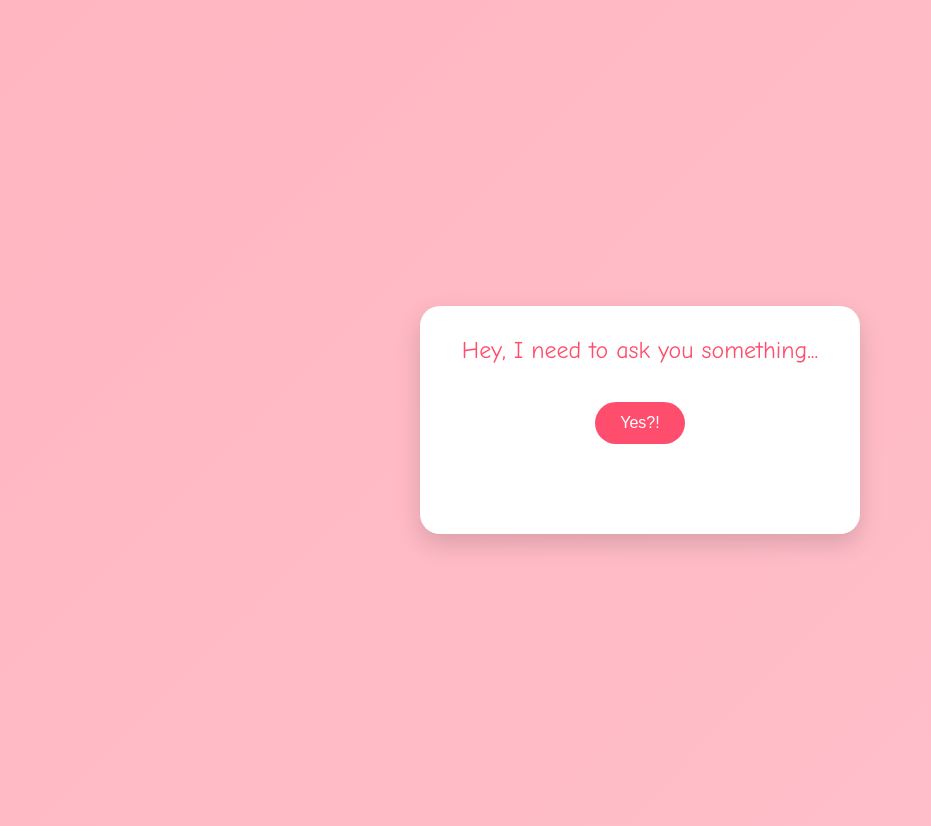
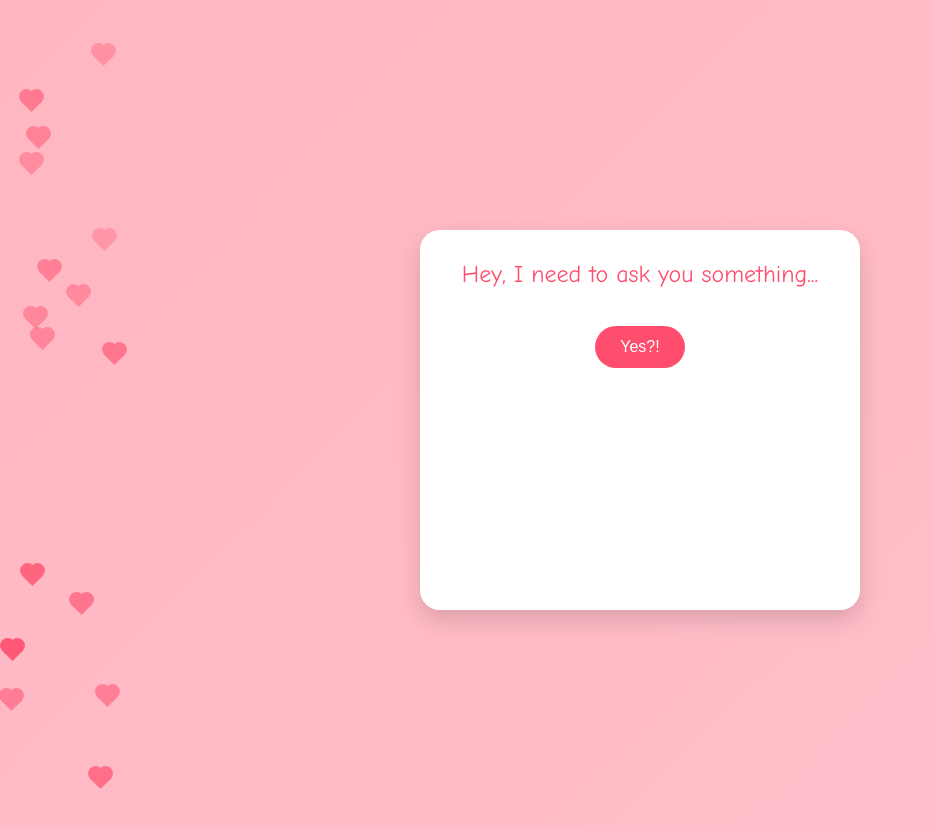
Before and after one commit to avel-33/valentine, a plain HTML site: page index.html in a window 1280 px wide. Shown: the whole page, without its empty margins (0-931 px from the left). Drawn offline with Linux system fonts and the light colour scheme.

Commit message:
Update index.html

```diff
--- a/index.html
+++ b/index.html
@@ -27,6 +27,10 @@
       width: 100%;
       position: relative;
       z-index: 2;
+      min-height: 320px;
+      display: flex;
+      flex-direction: column;
+      justify-content: flex-start;
     }
 
     #intro, #valentine {
@@ -46,8 +50,8 @@
     }
 
     @keyframes blink {
-      0%, 50%, 100% { opacity: 1; }
-      25%, 75% { opacity: 0; }
+      0%,50%,100% { opacity: 1; }
+      25%,75% { opacity: 0; }
     }
 
     button {
@@ -67,8 +71,32 @@
       margin-top: 20px;
       font-size: 1.2rem;
       color: #ff4d6d;
-      min-height: 30px;
+      min-height: 40px;
     }
+
+    /* Floating hearts */
+    .heart {
+      position: absolute;
+      width: 15px;
+      height: 15px;
+      background: #ff4d6d;
+      transform: rotate(45deg);
+      z-index: 1;
+      opacity: 0.7;
+    }
+
+    .heart::before,
+    .heart::after {
+      content: "";
+      position: absolute;
+      width: 15px;
+      height: 15px;
+      background: #ff4d6d;
+      border-radius: 50%;
+    }
+
+    .heart::before { top: -7.5px; left: 0; }
+    .heart::after { left: -7.5px; top: 0; }
 
     canvas { position: fixed; top:0; left:0; pointer-events:none; z-index:3; }
 
@@ -91,7 +119,33 @@
 </div>
 
 <script>
-  // Fireworks setup
+  // --- Floating hearts ---
+  function createHeart() {
+    const heart = document.createElement("div");
+    heart.className = "heart";
+    heart.style.left = Math.random() * 100 + "vw";
+    heart.style.bottom = "-20px";
+    heart.style.opacity = Math.random() * 0.7 + 0.3;
+    const speed = 2 + Math.random() * 2;
+    document.body.appendChild(heart);
+
+    function moveHeart() {
+      const bottom = parseFloat(heart.style.bottom);
+      if(bottom < window.innerHeight + 20){
+        heart.style.bottom = (bottom + speed) + "px";
+        heart.style.left = parseFloat(heart.style.left) + Math.sin(bottom/20) + "px";
+        requestAnimationFrame(moveHeart);
+      } else {
+        heart.remove();
+      }
+    }
+    moveHeart();
+  }
+
+  setInterval(createHeart, 300);
+  for(let i=0;i<10;i++) createHeart();
+
+  // --- Fireworks setup ---
   const canvas = document.getElementById("fireworks");
   const ctx = canvas.getContext("2d");
   canvas.width = window.innerWidth;
@@ -159,7 +213,7 @@
     animate();
   }
 
-  // Step logic
+  // --- Step logic ---
   const steps = [
     { text: "Activity? 🐶", yesMessage: "Activity Confirmed! 🐾", noMessage: "Try again! 😅" },
     { text: "Dinner? 🍽️", yesMessage: "Dinner Confirmed! 🍽️", noMessage: "Try again! 😅" },
@@ -171,17 +225,24 @@
   function nextStep(answer){
     const messageEl=document.getElementById("message");
     const buttonsDiv=document.getElementById("buttons");
+
     if(stepIndex===-1){
-      messageEl.textContent="Yay! See you on Feb 14th. 💕";
-      startFireworks(()=>{ stepIndex++; showStep(); });
+      if(answer==="yes"){
+        messageEl.textContent = "Yay! See you on Feb 14th. 💖";
+        startFireworks(()=>{ stepIndex++; showStep(); });
+      } else {
+        messageEl.textContent = "You misclicked! 😅";
+      }
       return;
     }
+
     const currentStep=steps[stepIndex];
     if(!currentStep.yesOnly){
       messageEl.textContent = (answer==="yes") ? currentStep.yesMessage : currentStep.noMessage;
     }
+
     stepIndex++;
-    if(stepIndex < steps.length) setTimeout(showStep,1000);
+    if(stepIndex<steps.length) setTimeout(showStep,1000);
     else setTimeout(()=>{ messageEl.textContent="❤️ Can't wait!"; buttonsDiv.innerHTML=""; },1000);
   }
 
@@ -199,7 +260,7 @@
     }
   }
 
-  // Typewriter for intro
+  // --- Typewriter for intro ---
   const introEl=document.getElementById("intro");
   const valentineEl=document.getElementById("valentine");
   const buttonsDiv=document.getElementById("buttons");
@@ -216,7 +277,7 @@
     }
   }
 
-  // Typewriter for Valentine with blinking cursor
+  // --- Typewriter for Valentine ---
   const valentineText="Saniya, will you be my Valentine? 💖";
   let valCharIndex=0;
   function typeValentine(){
```
